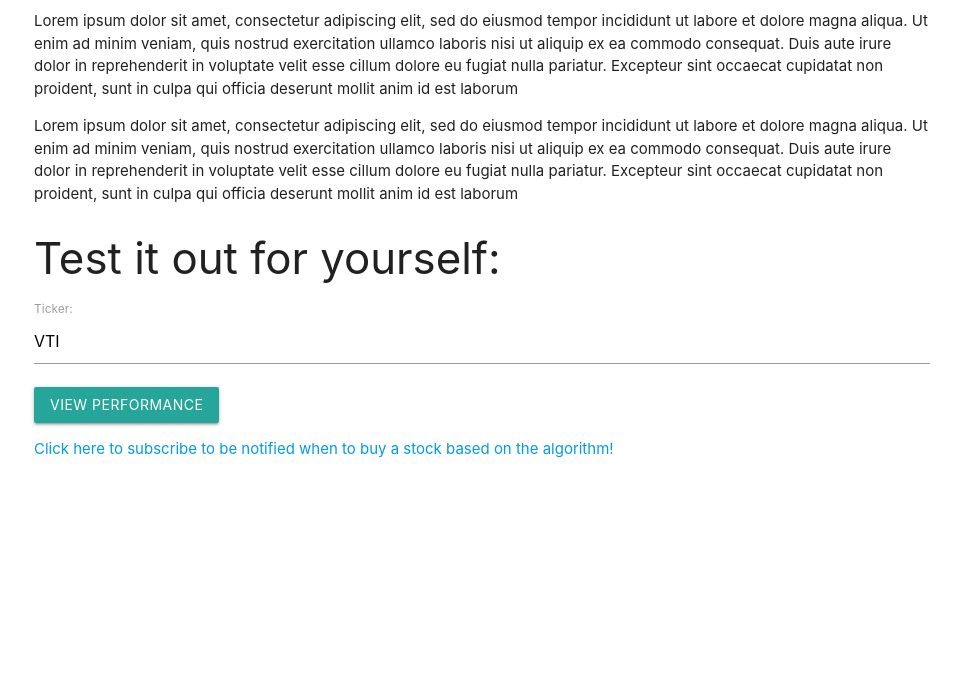
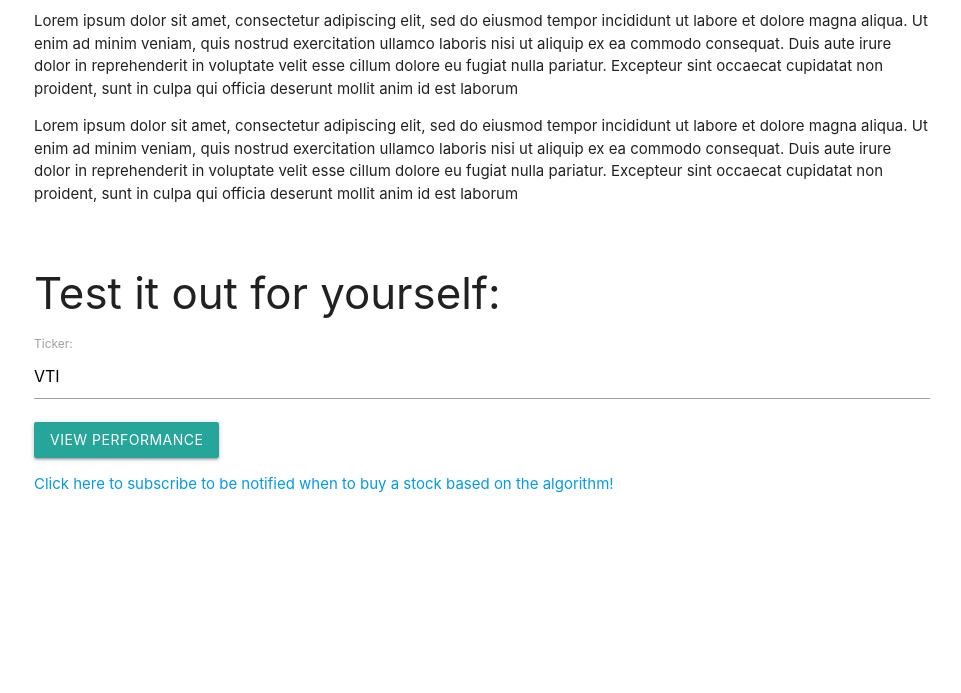
Before and after one commit to milind31/AlgoTracker, a Django app: page / in a window 1280 px wide. Shown: the part 820-1513 px from the top of the page, without its empty margins (158-1119 px from the left). Before the commit the page ends 1278 px from the top, so only its background shows below. Run offline with Django 3.2, Linux system fonts and the light colour scheme; some libraries are stand-ins or nearby versions.

Commit message:
hompage padding adjustments

```diff
--- a/AlgorithmicTrading/main/templates/main/home.html
+++ b/AlgorithmicTrading/main/templates/main/home.html
@@ -19,15 +19,14 @@
         <p>Lorem ipsum dolor sit amet, consectetur adipiscing elit, sed do eiusmod tempor incididunt ut labore et dolore magna aliqua. Ut enim ad minim veniam, quis nostrud exercitation ullamco laboris nisi ut aliquip ex ea commodo consequat. Duis aute irure dolor in reprehenderit in voluptate velit esse cillum dolore eu fugiat nulla pariatur. Excepteur sint occaecat cupidatat non proident, sunt in culpa qui officia deserunt mollit anim id est laborum</p>
         <p>Lorem ipsum dolor sit amet, consectetur adipiscing elit, sed do eiusmod tempor incididunt ut labore et dolore magna aliqua. Ut enim ad minim veniam, quis nostrud exercitation ullamco laboris nisi ut aliquip ex ea commodo consequat. Duis aute irure dolor in reprehenderit in voluptate velit esse cillum dolore eu fugiat nulla pariatur. Excepteur sint occaecat cupidatat non proident, sunt in culpa qui officia deserunt mollit anim id est laborum</p>
         <p>Lorem ipsum dolor sit amet, consectetur adipiscing elit, sed do eiusmod tempor incididunt ut labore et dolore magna aliqua. Ut enim ad minim veniam, quis nostrud exercitation ullamco laboris nisi ut aliquip ex ea commodo consequat. Duis aute irure dolor in reprehenderit in voluptate velit esse cillum dolore eu fugiat nulla pariatur. Excepteur sint occaecat cupidatat non proident, sunt in culpa qui officia deserunt mollit anim id est laborum</p>
-        <h3>Test it out for yourself:</h3>
+        <h3 style="padding-top: 35px;">Test it out for yourself:</h3>
         <form method="POST">
             {% csrf_token %}
             {{form.as_p}}
 
             <button class="btn" type="submit">View Performance</button>
         </form>
-
-        <a href="subscribe/">Click here to subscribe to be notified when to buy a stock based on the algorithm!</a>
+        <a href="subscribe/" style="padding-bottom: 200px;">Click here to subscribe to be notified when to buy a stock based on the algorithm!</a>
     </div>
 
     {% include "main/includes/messages.html" %}
```
Also changed, not shown: AlgorithmicTrading/main/static/main/css/materialize.css.
